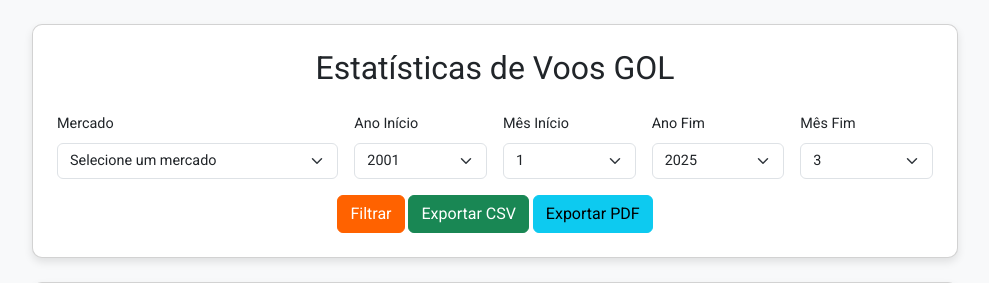
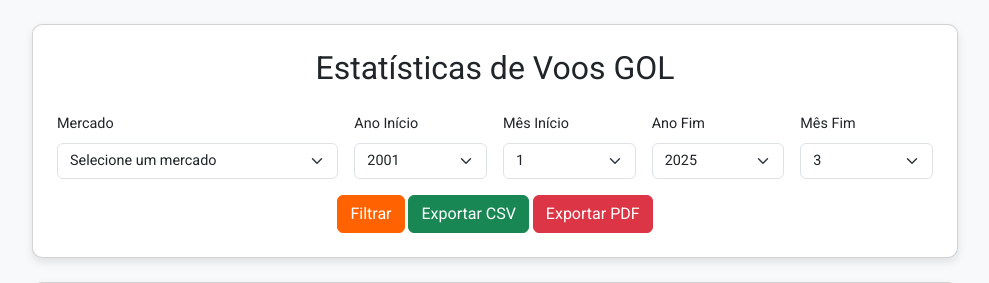
Before and after one commit to O-orion/case-gol-dev, a Flask app: page /dashboard in a window 1280 px wide. Shown: the part 56-339 px from the top of the page, without its empty margins (145-1134 px from the left). Run offline with Flask 3, Linux system fonts and the light colour scheme; a user stored in the database is signed in; data comes from the database, SQL or seed files in the repository.

Commit message:
PUT - Alterando cor do botao PDF

```diff
--- a/app/templates/dashboard.html
+++ b/app/templates/dashboard.html
@@ -53,7 +53,7 @@
                 <div class="col-12 text-center">
                     <button type="submit" class="btn btn-primary" id="filterBtn" aria-label="Filtrar dados">Filtrar</button>
                     <button type="button" class="btn btn-success" id="exportCsvBtn" aria-label="Exportar como CSV">Exportar CSV</button>
-                    <button type="button" class="btn btn-info" id="exportPdfBtn" aria-label="Exportar como PDF">Exportar PDF</button>
+                    <button type="button" class="btn btn-danger" id="exportPdfBtn" aria-label="Exportar como PDF">Exportar PDF</button>
                 </div>
             </form>
         </div>
```
